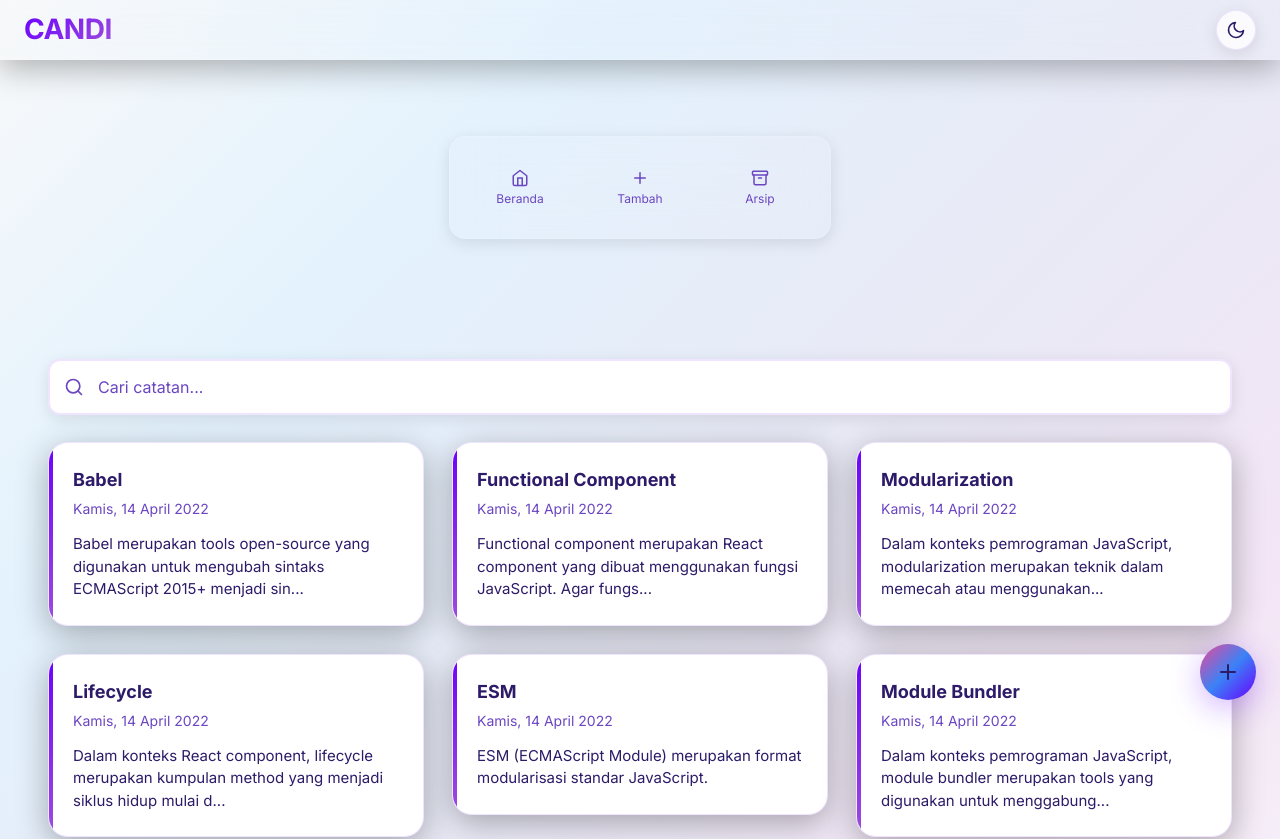
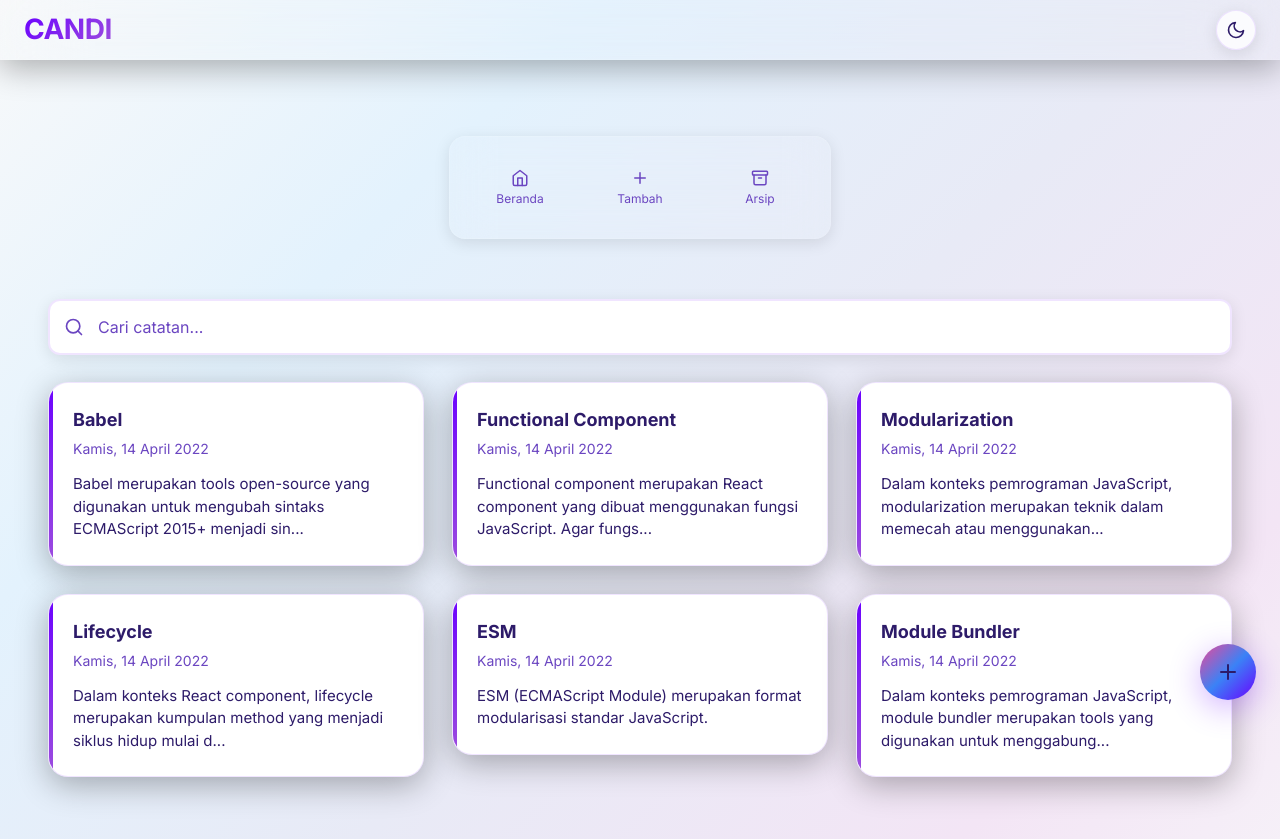
Before and after one commit to suryahanjaya/candi, a React (Vite) app: page / in a window 1280 px wide. Shown: the top 839 px of the page. Built offline with nearby package versions, Linux system fonts and the light colour scheme.

Commit message:
upgrading

```diff
--- a/src/styles/style.css
+++ b/src/styles/style.css
@@ -163,7 +163,7 @@ main {
   display: flex;
   justify-content: center;
   align-items: center;
-  margin: 40px 0 120px 0;
+  margin: 40px 0 60px 0;
   width: 100%;
 }
 
@@ -225,7 +225,7 @@ main {
   grid-template-columns: repeat(auto-fit, minmax(300px, 1fr));
   gap: 20px;
   align-items: start;
-  margin-bottom: 40px;
+  margin-bottom: 20px;
 }
 
 /* Tablet layout */
@@ -1050,7 +1050,7 @@ main {
 
   /* Mobile navigation */
   .center-navigation {
-    margin: 24px 0 80px 0;
+    margin: 24px 0 40px 0;
   }
 
   .inline-nav {
```
